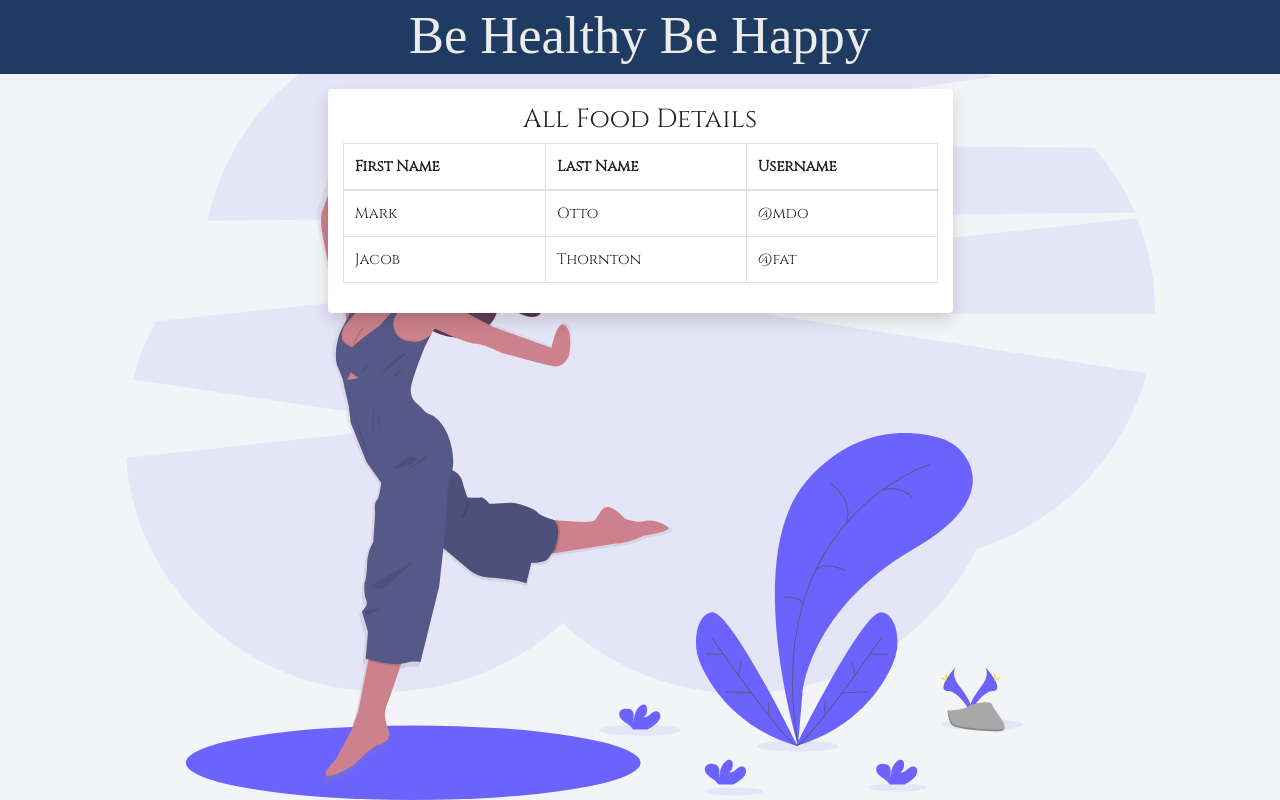
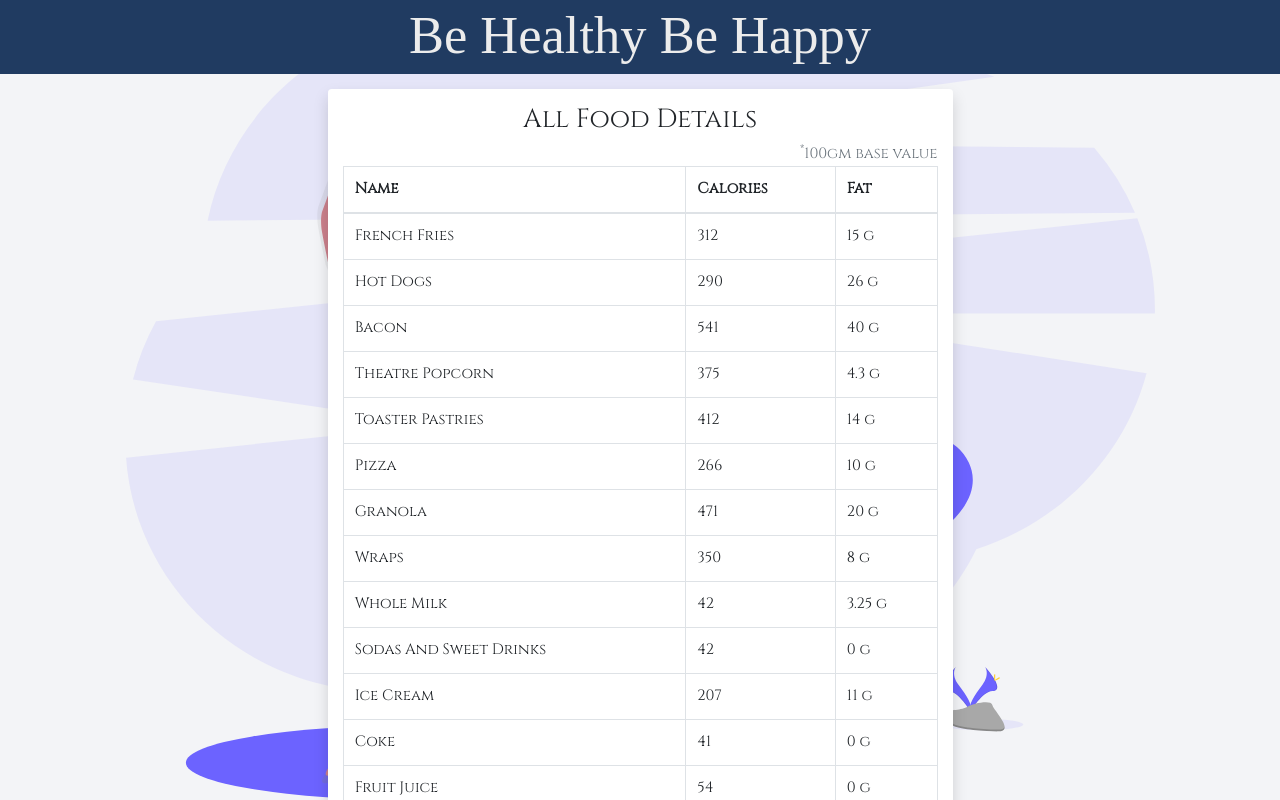
Before and after one commit to RuhanRK/healthy, a React (Create React App) app: page /details in a window 1280 px wide. Shown: the top 800 px of the page. Built offline with nearby package versions, Linux system fonts and the light colour scheme; a web font is replaced by a local one.

Commit message:
Add details to all food component

```diff
--- a/src/components/AllFood.jsx
+++ b/src/components/AllFood.jsx
@@ -1,33 +1,34 @@
 import React from "react";
+import { connect } from "react-redux";
 import { Row, Col, Table } from "react-bootstrap";
 
-const AllFood = () => {
+const AllFood = ({ foods }) => {
     return (
         <React.Fragment>
             <Row>
                 <Col />
-                <Col md={6}>
-                    <div className="shadow p-3 mb-5 m-auto bg-white rounded">
+                <Col md={6} className="mb-5">
+                    <div className="shadow p-3  m-auto bg-white rounded">
                         <h3 className="text-center">All Food Details</h3>
+                        <span className="float-right text-muted">
+                            <sup>*</sup>100gm base value
+                        </span>
                         <Table bordered hover>
                             <thead>
                                 <tr>
-                                    <th>First Name</th>
-                                    <th>Last Name</th>
-                                    <th>Username</th>
+                                    <th>Name</th>
+                                    <th>Calories</th>
+                                    <th>Fat</th>
                                 </tr>
                             </thead>
                             <tbody>
-                                <tr>
-                                    <td>Mark</td>
-                                    <td>Otto</td>
-                                    <td>@mdo</td>
-                                </tr>
-                                <tr>
-                                    <td>Jacob</td>
-                                    <td>Thornton</td>
-                                    <td>@fat</td>
-                                </tr>
+                                {foods.map(food => (
+                                    <tr key={food.id}>
+                                        <td>{food.title}</td>
+                                        <td>{food.calroie}</td>
+                                        <td>{food.fat} g</td>
+                                    </tr>
+                                ))}
                             </tbody>
                         </Table>
                     </div>
@@ -38,4 +39,9 @@ const AllFood = () => {
     );
 };
 
-export default AllFood;
+// Get ALl foods
+const mapStateToProps = state => ({
+    foods: state.foods
+});
+
+export default connect(mapStateToProps)(AllFood);
```
